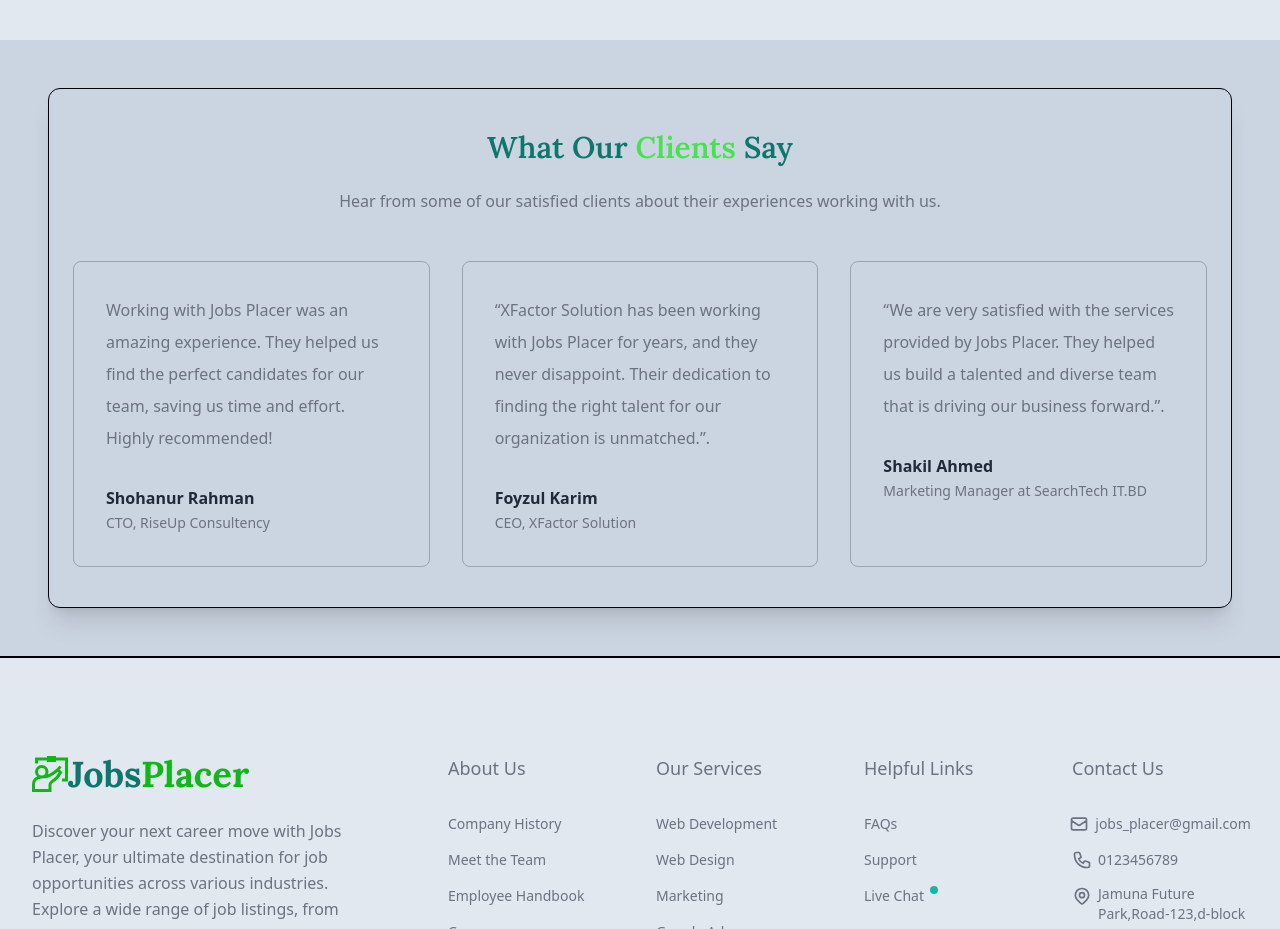
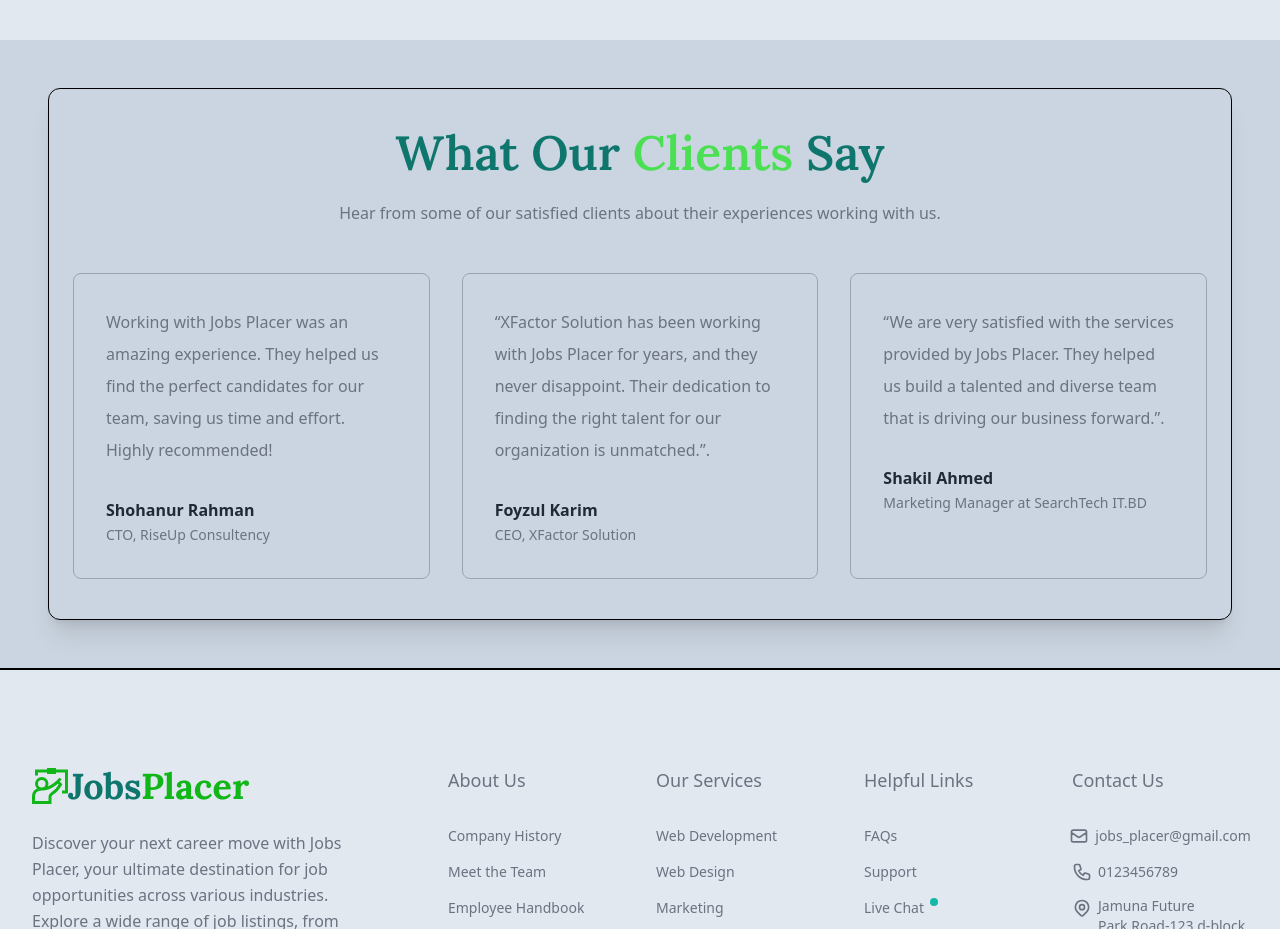
Before and after one commit to SabbirHossain-28/jobs-placer-full-stack-react-project-client, a React (Vite) app: page / in a window 1280 px wide. Shown: the part 1680-2609 px from the top of the page. Built offline with nearby package versions, Linux system fonts and the light colour scheme; no server answers.

Commit message:
added framer motion and fix some issue

```diff
--- a/package.json
+++ b/package.json
@@ -13,6 +13,7 @@
     "@react-pdf/renderer": "^3.4.4",
     "axios": "^1.6.8",
     "firebase": "^10.11.1",
+    "framer-motion": "^11.2.2",
     "localforage": "^1.10.0",
     "lottie-react": "^2.4.0",
     "match-sorter": "^6.3.4",
--- a/src/ClientsFeedBack/ClientsFeedBack.jsx
+++ b/src/ClientsFeedBack/ClientsFeedBack.jsx
@@ -1,9 +1,11 @@
+import { motion } from "framer-motion"
+
 const ClientsFeedBack = () => {
   return (
     <div className="pb- ">
       <section className="bg-slate-300 dark:bg-gray-800 p-12 ">
         <div className="max-w-7xl mx-auto px-6 py-10 shadow-xl border border-black dark:border-white rounded-xl">
-          <h1 className="text-5xl font-lora font-semibold text-center text-teal-700 capitalize lg:text-3xl dark:text-white">
+          <h1 className="text-2xl font-lora font-semibold text-center text-teal-700 capitalize lg:text-5xl dark:text-white">
             What our <span className="text-[#4be053]">clients</span> say
           </h1>
 
@@ -12,8 +14,25 @@
             working with us.
           </p>
 
-          <section className="grid grid-cols-1 gap-8 mt-8 xl:mt-12 lg:grid-cols-2 xl:grid-cols-3">
-            <div className="p-8 border rounded-lg border-gray-400 dark:border-gray-500">
+          <motion.section
+          variants={{
+            hidden:{opacity:0},
+            show:{opacity:1,transition:{
+              staggerChildren:0.25,
+            }},
+          }}
+          initial="hidden"
+          animate="show"
+          className="grid grid-cols-1 gap-8 mt-8 xl:mt-12 lg:grid-cols-3">
+            <motion.div
+            variants={{hidden:{opacity:0},show:{opacity:1}}} drag dragConstraints={{
+              top:-50,
+              right:50,
+              bottom:50,
+              left:-50
+            }}
+            dragTransition={{bounceStiffness:500,bounceDamping:10}}
+            className="p-8 border rounded-lg border-gray-400 dark:border-gray-500 overflow-x-hidden">
               <p className="leading-loose text-gray-500 dark:text-gray-400">
               Working with Jobs Placer was an amazing experience. They
                 helped us find the perfect candidates for our team, saving us
@@ -32,9 +51,17 @@
                   </span>
                 </div>
               </div>
-            </div>
+            </motion.div>
 
-            <div className="p-8 border rounded-lg border-gray-400 dark:border-gray-500">
+            <motion.div variants={{hidden:{opacity:0},show:{opacity:1}}}
+            drag dragConstraints={{
+              top:-50,
+              right:50,
+              bottom:50,
+              left:-50
+            }}
+            dragTransition={{bounceStiffness:500,bounceDamping:10}}
+            className="p-8 border rounded-lg border-gray-400 dark:border-gray-500 overflow-x-hidden">
               <p className="leading-loose text-gray-500 dark:text-gray-400">
                 “XFactor Solution has been working with Jobs Placer for years,
                 and they never disappoint. Their dedication to finding the
@@ -53,9 +80,17 @@
                   </span>
                 </div>
               </div>
-            </div>
+            </motion.div>
 
-            <div className="p-8 border rounded-lg border-gray-400 dark:border-gray-500">
+            <motion.div variants={{hidden:{opacity:0},show:{opacity:1}}}
+            drag dragConstraints={{
+              top:-50,
+              right:50,
+              bottom:50,
+              left:-50
+            }}
+            dragTransition={{bounceStiffness:500,bounceDamping:10}}
+            className="p-8 border rounded-lg border-gray-400 dark:border-gray-500 overflow-x-hidden">
               <p className="leading-loose text-gray-500 dark:text-gray-400">
                 “We are very satisfied with the services provided by Jobs
                 Placer. They helped us build a talented and diverse team that
@@ -73,8 +108,8 @@
                   </span>
                 </div>
               </div>
-            </div>
-          </section>
+            </motion.div>
+          </motion.section>
         </div>
       </section>
     </div>
```
Also changed, not shown: 1 other file (tests, documents, lock files or other folders).
